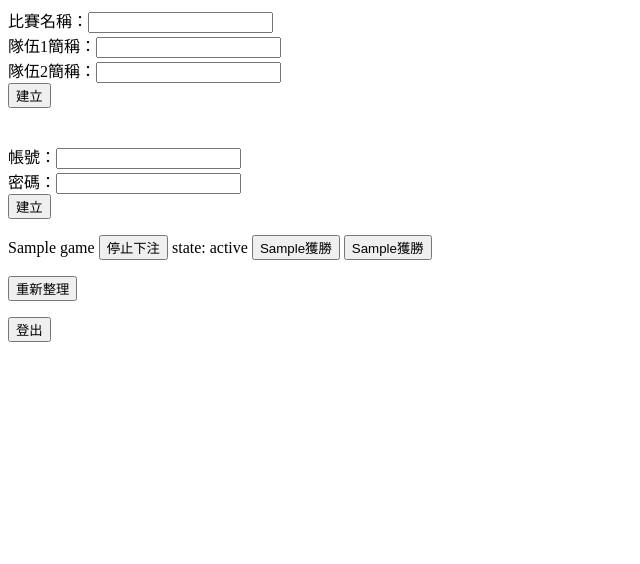
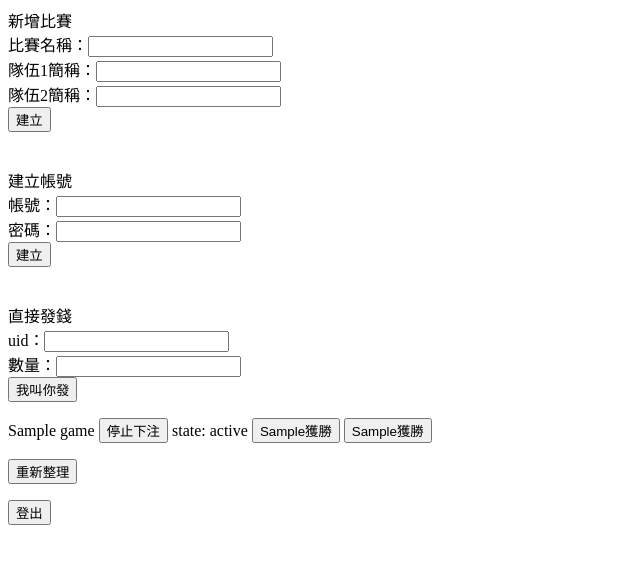
Before and after one commit to peter9503/TWKid-bet-system, a Flask app: template templates/manager.html in a window 1280 px wide. Shown: the top 564 px of the page, without its empty margins (0-640 px from the left). Run offline with Flask 2, Linux system fonts and the light colour scheme; the template is opened without the code that fills it: most values are stand-ins (such as "Sample title", 1, 10 or a date in 2020); some libraries are stand-ins or nearby versions.

Commit message:
update manager.html for sendMoney

```diff
--- a/account.py
+++ b/account.py
@@ -1,8 +1,6 @@
 import json
 import os
 from constant import *
-
-
 
 
 def readAccountData(uid):
--- a/main.py
+++ b/main.py
@@ -1,7 +1,7 @@
 from flask import Flask, render_template, Response, request, redirect, url_for
 from game import Game
 from login import _login, register
-from account import readAccountData, bet_ac
+from account import readAccountData, bet_ac, sendMoney
 from constant import *
 
 import os
@@ -26,11 +26,9 @@ def index():
 
 
 	if userUid == WRONG_ACCOUNT:
-		# TODO
 		return "帳號錯誤"
 
 	elif userUid == WRONG_PW:
-		# TODO
 		return "密碼錯誤"
 
 	else:
@@ -164,6 +162,14 @@ def draw():
 	r = G.draw(gid,winner)
 	return r
 
+@app.route("/send_money", methods=["POST"])
+def send_money():
+	uid = request.form["uid"]
+	amount = request.form["amount"]
+	r = sendMoney(uid,amount)
+	return "SUCCESS"
+
+
 if __name__ == "__main__":
 	port = int(os.environ.get('PORT', 5000))
 	app.run(host='0.0.0.0', port=port)
--- a/templates/manager.html
+++ b/templates/manager.html
@@ -61,17 +61,38 @@ function newAccount() {
     );
 }
 
+function sendMoney() {
+    $.ajax(
+        {
+            type: "POST",
+            url: "send_money",
+            data: {uid:document.getElementById("send_money_uid").value,
+                    amount:document.getElementById("send_money_amount").value},
+        }
+    ).done(
+        function(msg){
+            alert(msg);
+        }
+    );
+}
 
 </script>
 <html>
+新增比賽<br>
 比賽名稱：<input class="text" id = "game_title"> <br>
 隊伍1簡稱：<input class="text" id = "name1"><br>
 隊伍2簡稱：<input class="text" id = "name2"><br>
 <input type="button" value = "建立" onclick="set_new_game()">
 <br><br><br>
+建立帳號<br>
 帳號：<input class="text" id = "ac"><br>
 密碼：<input class="text" id = "pw"><br>
 <input type="button" value = "建立" onclick="newAccount()">
+<br><br><br>
+直接發錢<br>
+uid：<input class="text" id = "send_money_uid"><br>
+數量：<input class="text" id = "send_money_amount"><br>
+<input type="button" value = "我叫你發" onclick="sendMoney()">
 
 {% for game in gameData %}
     <p>
```
